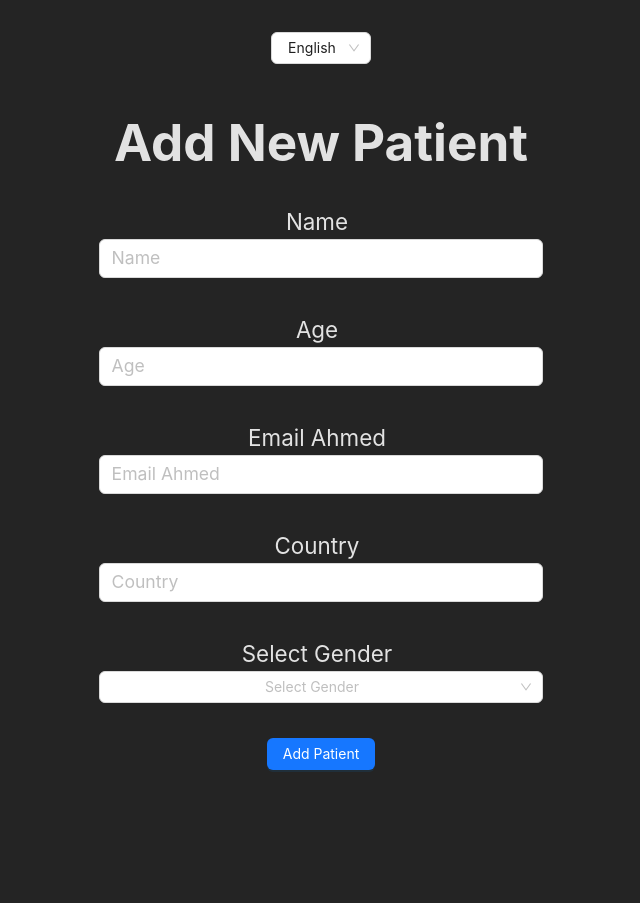
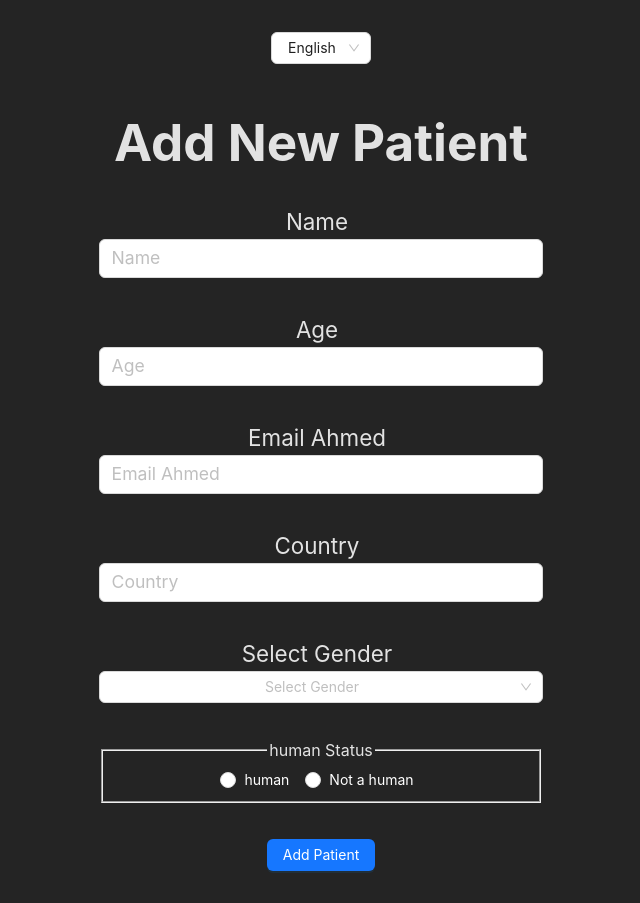
Before and after one commit to Ahmed-Elbessfy/add-patient-app, a React (Vite) app: page /add_patient in a window 1280 px wide. Shown: the whole page, without its empty margins (319-959 px from the left). Before the commit the page ends 802 px from the top, so only its background shows below. Built offline with nearby package versions, Linux system fonts and the light colour scheme.

Commit message:
add radio input config
- edit radio input config at translation files
- add radio input type config

```diff
--- a/src/locales/ar/ar_translation.json
+++ b/src/locales/ar/ar_translation.json
@@ -41,11 +41,11 @@
     "descriptionInput": {
       "text": "ملاحظات عن المريض ان وجدت "
     },
-    "gamerRadioInput": {
+    "humanRadioInput": {
       "text": "مهارة اللعب",
       "options": {
-        "gamer": "ماهر",
-        "not_gamer": "غير ماهر"
+        "human": "ماهر",
+        "not_human": "غير ماهر"
       },
       "errorText": "برجاء اضافة حالة اللعب "
     },
--- a/src/locales/en/en_translation.json
+++ b/src/locales/en/en_translation.json
@@ -41,13 +41,13 @@
     "descriptionInput": {
       "text": "Description about patient vvv"
     },
-    "gamerRadioInput": {
-      "text": "Gamer Status",
+    "humanRadioInput": {
+      "text": "human Status",
       "options": {
-        "gamer": "Gamer",
-        "not_gamer": "Not a Gamer"
+        "human": "human",
+        "not_human": "Not a human"
       },
-      "errorText": "Gamer Status is required"
+      "errorText": "human Status is required"
     },
     "prefMealCheckboxInput": {
       "text": "What would you like to eat?",
@@ -64,8 +64,8 @@
     },
     "rangePickerInput": {
       "text": "Set Session period",
-      "startText":"Pick a start date",
-      "endText":"Pick a end date",
+      "startText": "Pick a start date",
+      "endText": "Pick a end date",
       "errorText": "Session period is required"
     },
     "switchInput": {
--- a/src/pages/AddPatientPage.tsx
+++ b/src/pages/AddPatientPage.tsx
@@ -107,6 +107,26 @@ const AddPatientPage: FC = () => {
         ],
         validation: [{ type: "required" }],
       },
+      {
+        fieldType: "radio",
+        name: "human",
+        schemaName: "human",
+        testId: "human",
+        id: "human",
+        placeholder: `${t("formInputs.humanRadioInput.text")}`,
+        label: `${t("formInputs.humanRadioInput.text")}`,
+        options: [
+          {
+            value: "human",
+            label: `${t("formInputs.humanRadioInput.options.human")}`,
+          },
+          {
+            value: "not_human",
+            label: `${t("formInputs.humanRadioInput.options.not_human")}`,
+          },
+        ],
+        validation: [{ type: "required" }],
+      },
     ],
     onSubmit,
   };
--- a/src/patterns/DynamicForm/DynamicForm.constants.ts
+++ b/src/patterns/DynamicForm/DynamicForm.constants.ts
@@ -44,6 +44,7 @@ export const input_types = {
   input_text: "text",
   input_number: "number",
   input_select: "select",
+  input_radio: "radio",
 };
 
 export const validation_rule_types = {
@@ -68,4 +69,5 @@ export const input_validation_types = {
   [input_types.input_text]: yup.string(),
   [input_types.input_number]: yup.number(),
   [input_types.input_select]: yup.string(),
+  [input_types.input_radio]: yup.string(),
 };
--- a/src/patterns/DynamicForm/DynamicForm.types.tsx
+++ b/src/patterns/DynamicForm/DynamicForm.types.tsx
@@ -9,6 +9,7 @@ export interface DynamicFormOutput {
   phone: string;
   gender: string;
   country: string;
+  human: string;
 }
 
 export type DynamicFormConfiguration = {
--- a/src/patterns/DynamicInput/DynamicInput.types.tsx
+++ b/src/patterns/DynamicInput/DynamicInput.types.tsx
@@ -11,7 +11,8 @@ export type schemaTypes =
   | "email"
   | "phone"
   | "gender"
-  | "country";
+  | "country"
+  | "human";
 // | "datePicker"
 // | "rangePicker"
 // | "rate"
```
